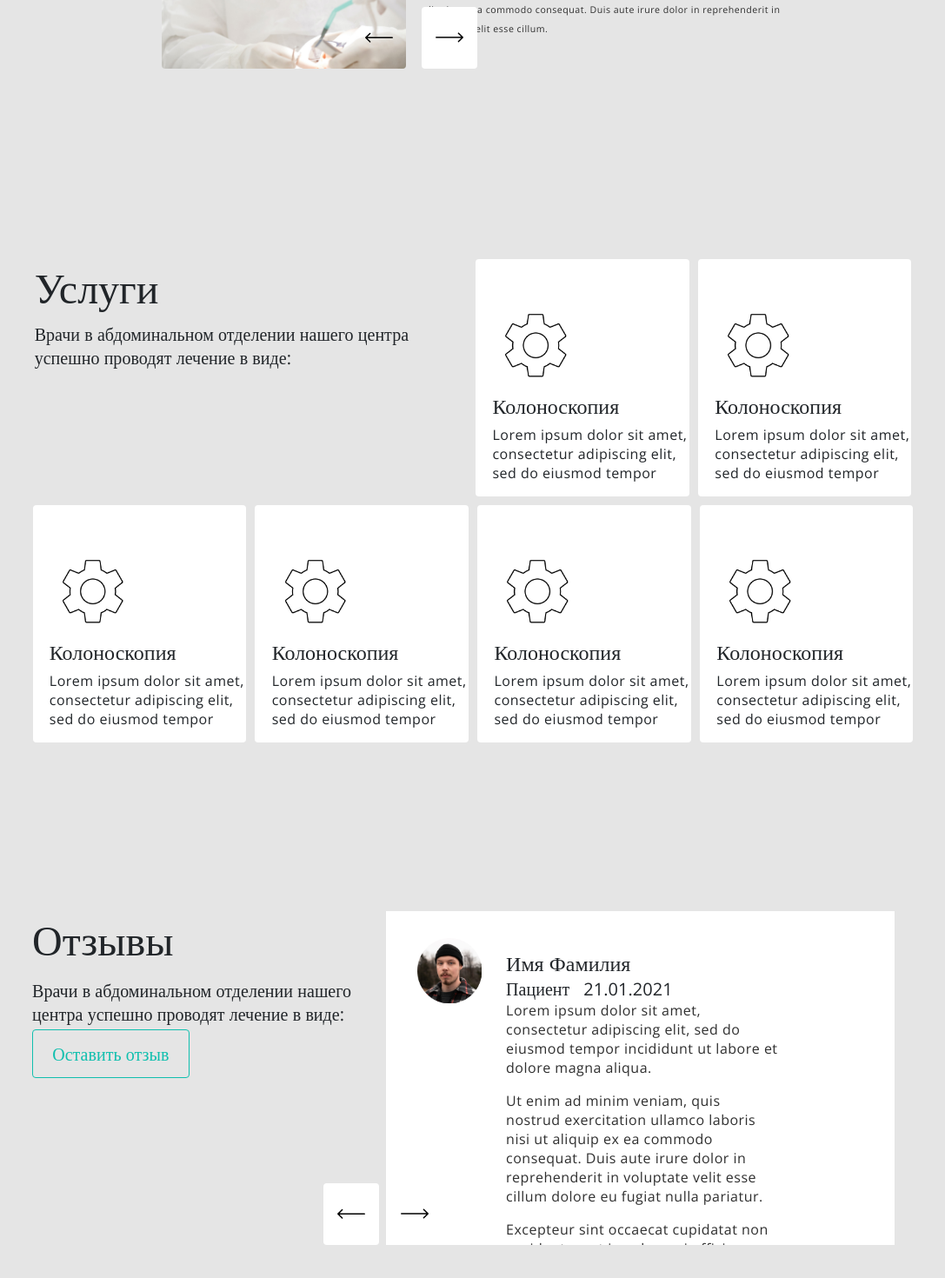
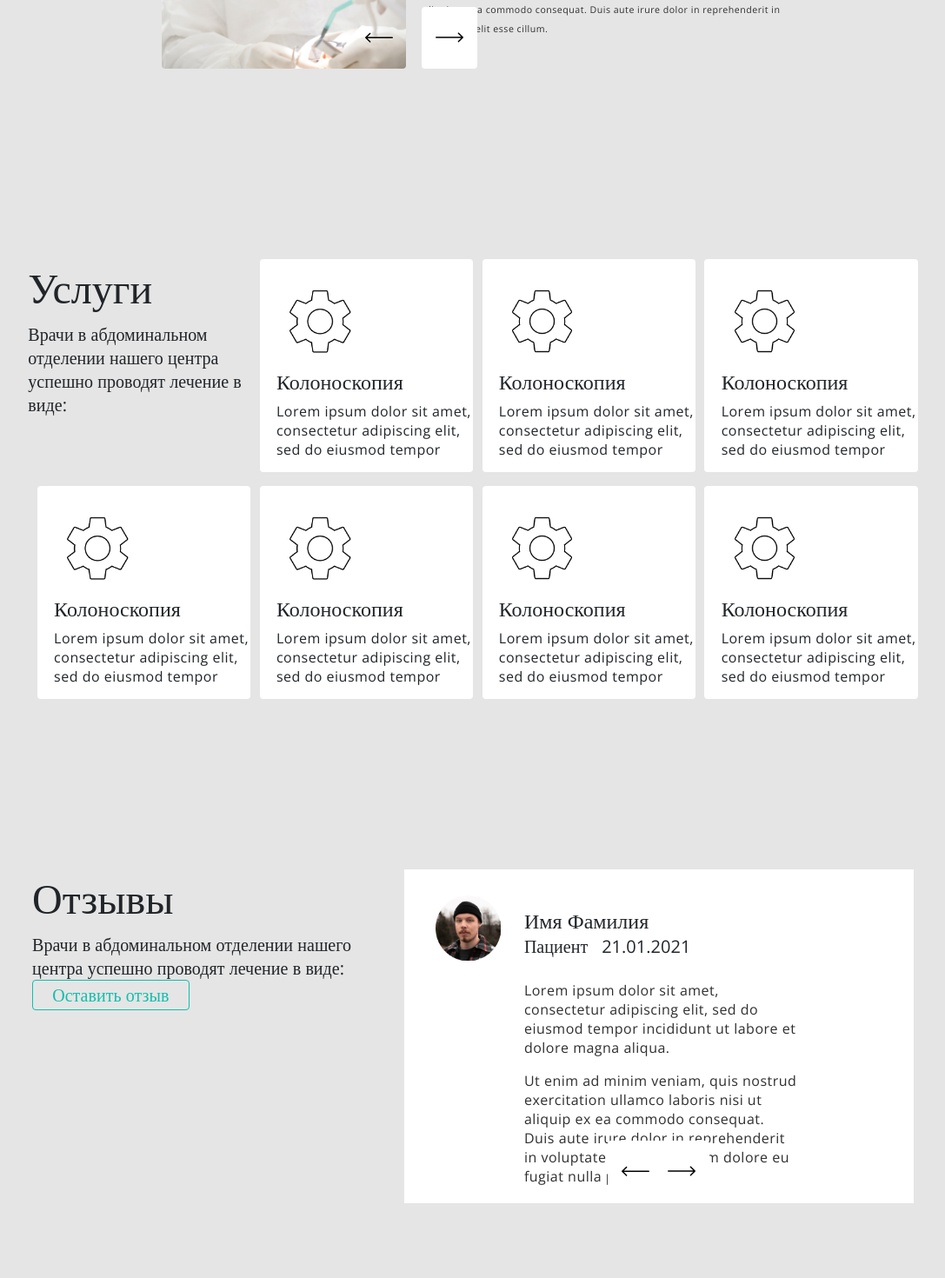
Before and after one commit to vladBrownDev/zrpc, a React (Create React App) app: page / in a window 1280 px wide. Shown: the part 1254-2724 px from the top of the page at 87% size, without its empty margins (96-1183 px from the left). Built offline with nearby package versions, Linux system fonts and the light colour scheme.

Commit message:
review fixed

```diff
--- a/src/App.css
+++ b/src/App.css
@@ -129,6 +129,9 @@ section {
   margin-right: auto;
   margin-bottom:  27.4vh;
 }
+#reviews .carousel {
+  max-width: 45.8vw;
+}
 .carousel-indicators [data-bs-target]{
   display: none;
 }
@@ -141,6 +144,7 @@ a.carousel-control-prev,a.carousel-control-next  {
 a.carousel-control-prev {
   left: 30.5%;
   top: 81.3%;
+  transition: all ease-in 0.15s;
 }
 
 a.carousel-control-next {
@@ -174,19 +178,19 @@ a.carousel-control-prev:hover {
   margin-bottom: 24.4vh;
 }
 #upperOp {
-  display: flex;
-  flex-direction: row;
-  justify-content: space-between;
-  margin-bottom:0.83vw
+  display: grid;
+  grid-template-columns: 1fr 1fr 1fr 1fr;
+  grid-template-rows: 19.16vw 19.16vw;
+  row-gap: 16px;
 
 }
 
 #upperOp .operBlock {
   margin-left: 0.83vw;
 }
-#services {
+/* #services {
   width: 38.83vw;
-}
+} */
 #services h2 {
   font-style: normal;
   font-weight: normal;
@@ -205,7 +209,7 @@ a.carousel-control-prev:hover {
 }
 .operBlock {
   width: 19.16vw;
-  height: 34.07vh;
+  height: 19.16vw;
   background-color: white;
   border-radius: 4px;
   display: flex;
@@ -244,6 +248,9 @@ a.carousel-control-prev:hover {
 
 #reviews {
   margin-bottom: 25vh;
+  display: flex;
+  flex-direction: row;
+  justify-content: space-between;
 }
 #map {
   margin:0;
--- a/src/App.js
+++ b/src/App.js
@@ -49,6 +49,7 @@ function App (){
         </section>
         <section id="oper">
           <div id="upperOp">
+
             <div id="services">
               <h2>Услуги</h2>
               <div id="upperOpDesc">Врачи в абдоминальном отделении нашего центра успешно проводят лечение в виде:</div>
@@ -66,8 +67,12 @@ function App (){
               <div class="serviseDesc">Lorem ipsum dolor sit amet, consectetur adipiscing elit, sed do eiusmod tempor</div>
             </div>
 
-          </div>
-          <div id="downOp">
+            <div class="operBlock">
+              <div class="settings"></div>
+              <h4>Колоноскопия</h4>
+              <div class="serviseDesc">Lorem ipsum dolor sit amet, consectetur adipiscing elit, sed do eiusmod tempor</div>
+            </div>
+
             <div class="operBlock">
               <div class="settings"></div>
               <h4>Колоноскопия</h4>
@@ -93,8 +98,19 @@ function App (){
             </div>
 
           </div>
+
+
+
+
         </section>
         <section id="reviews">
+        <div id="reviewLeft">
+                <div id="reviewLeftInner">
+                    <h2>Отзывы</h2>
+                    <div id="reviewLeftDesc">Врачи в абдоминальном отделении нашего центра успешно проводят лечение в виде:</div>
+                    <button id="leaveReview">Оставить отзыв</button>
+                </div>
+          </div>
           <Carousel>
               <Carousel.Item> <Review1/> </Carousel.Item>
               <Carousel.Item> <Review1/> </Carousel.Item>
--- a/src/reviews/review.css
+++ b/src/reviews/review.css
@@ -1,16 +1,16 @@
 #firstReview {
     height: 48vh;
-    width: 77.5vw;
+    width: 45.8vw;
     display: flex;
     flex-direction: row;
     justify-content: space-between;
 }
 #reviewLeft {
     width: 41%;
-    height: 100%;
+    height: 25.4vw;
 }
 #reviewRight {
-    width: 59%;
+    width: 100%;
     height: 100%;
     background-color: white;
     padding-top: 3.33vw;
@@ -18,7 +18,7 @@
     padding-bottom: 3.54vw;
     display: flex;
     flex-direction: column;
-    justify-content: space-between;
+    justify-content: flex-start;
     align-items: flex-start;
 }
 #reviewLeftInner {
@@ -74,7 +74,7 @@
     background-image: url("../images/patient.png");
     background-size: cover;
     position: absolute;
-    right: 49%;
+    right: 81%;
     top: 8%;
 
 }
@@ -88,6 +88,7 @@
 }
 #reviewText {
     max-width:70%;
+    margin-top: 2vw;
 }
 #reviewText p {
     font-style: normal;
@@ -99,9 +100,11 @@
     color: #2F2F2F;
 }
 #reviews .carousel .carousel-control-prev {
-    left: 33%;
+    left: 40%;
+    top: 39vh;
     background-color: white;
 }
 #reviews .carousel .carousel-control-next {
-    right: 53.5%;
+    right: 40%;
+    top: 39vh;
 }
--- a/src/reviews/review1.js
+++ b/src/reviews/review1.js
@@ -4,14 +4,6 @@ import React from "react"
 export default function Review1 () {
     return (
         <div id="firstReview">
-            <div id="reviewLeft">
-                <div id="reviewLeftInner">
-                    <h2>Отзывы</h2>
-                    <div id="reviewLeftDesc">Врачи в абдоминальном отделении нашего центра успешно проводят лечение в виде:</div>
-                    <button id="leaveReview">Оставить отзыв</button>
-                </div>
-            </div>
-
             <div id="reviewRight">
                 <div id="patientCard">
                     <div id="patientName">
@@ -26,7 +18,6 @@ export default function Review1 () {
                 <div id="reviewText">
                         <p>Lorem ipsum dolor sit amet, consectetur adipiscing elit, sed do eiusmod tempor incididunt ut labore et dolore magna aliqua. </p>
                         <p>Ut enim ad minim veniam, quis nostrud exercitation ullamco laboris nisi ut aliquip ex ea commodo consequat. Duis aute irure dolor in reprehenderit in voluptate velit esse cillum dolore eu fugiat nulla pariatur.</p>
-                        <p>Excepteur sint occaecat cupidatat non proident, sunt in culpa qui officia deserunt mollit anim id est laborum.</p>
                 </div>
             </div>
         </div>
```
